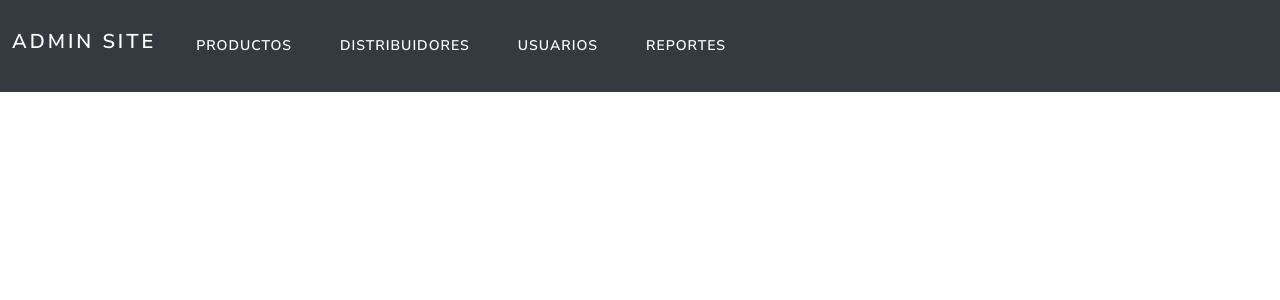
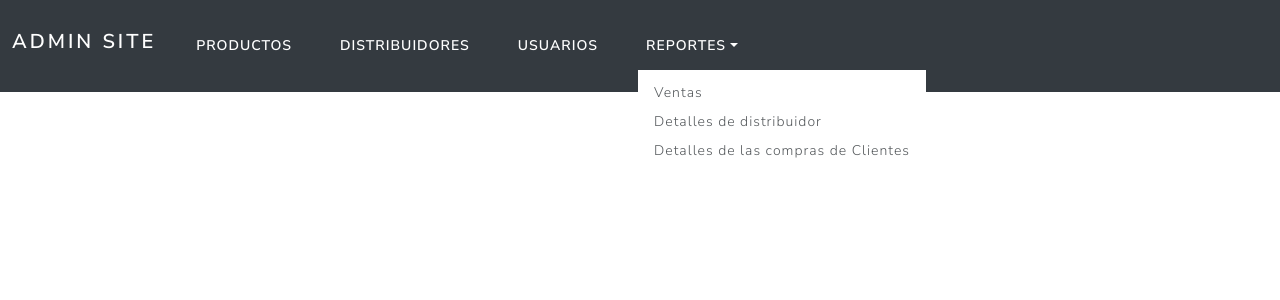
Before and after one commit to um-programacion-i/carro-compras-03-carro-compras-03, a React (Create React App) app in the folder front-end/: page /Admin/ in a window 1280 px wide. Shown: the top 300 px of the page. Built offline with nearby package versions, Linux system fonts and the light colour scheme.

Commit message:
la navegacion de reportes ahora se hace con un dropdown menu

```diff
--- a/front-end/src/App.js
+++ b/front-end/src/App.js
@@ -4,7 +4,6 @@ import {Login} from './components/Login'
 import {Admin} from './components/admin/Admin'
 import {Productos} from './components/admin/Productos'
 import {Usuarios} from './components/admin/Usuarios'
-import {Reportes} from './components/admin/Reportes'
 import {Distribuidores} from './components/admin/Distribuidores'
 import {ClientesDetalles} from './components/admin/report/ClientesDetalles'
 import {VentasDetalles} from './components/admin/report/VentasDetalles'
@@ -61,10 +60,6 @@ function App() {
                 <Admin/>
                 <Productos/>
               </Route>
-              <Route exact path="/Admin/Reportes" component={Reportes}>
-                <Admin/>
-                <Reportes/>
-              </Route>
               <Route exact path="/Admin/Usuarios" component={Usuarios}>
                 <Admin />
                 <Usuarios />
--- a/front-end/src/components/admin/Admin.js
+++ b/front-end/src/components/admin/Admin.js
@@ -1,4 +1,4 @@
-import React, {useEffect} from 'react'
+import React, {useEffect, useState} from 'react'
 import {useHistory} from "react-router-dom"
 import {Link} from 'react-router-dom'
 import Cookies from 'universal-cookie'
@@ -8,6 +8,10 @@ export const Admin = () => {
     const cookies = new Cookies()
 
     const history = useHistory()
+
+    let divReportes = React.createRef()
+
+    const [state, setstate] = useState(false)
 
     const checkLogin = () => {
 
@@ -25,6 +29,10 @@ export const Admin = () => {
             }
         }
 
+    const cambiarEstado = () => {
+        if(state === false) setstate(true)
+        else setstate(false)
+    }
 
     useEffect(() => {
         checkLogin()
@@ -65,10 +73,28 @@ export const Admin = () => {
                         Usuarios
                     </Link>
                     </li>
-                    <li className="nav-item">
-                    <Link className="nav-link active" aria-current="page" to="/Admin/Reportes">
-                        Reportes
-                    </Link>
+
+                    <li className="nav-item dropdown" onClick={e => cambiarEstado()}>
+                        <Link
+                            className="nav-link dropdown-toggle show"
+                            data-bs-toggle="dropdown"
+                            role="button"
+                        >
+                            Reportes
+                        </Link>
+                    { !state &&
+                        <div className="dropdown-menu show" data-bs-popper="none">
+                            <Link className="dropdown-item" to = '/Admin/Reportes/VentasDetalles'>
+                            Ventas
+                            </Link>
+                            <Link className="dropdown-item" to = '/Admin/Reportes/DistribuidorDetalles'>
+                            Detalles de distribuidor
+                            </Link>
+                            <Link className="dropdown-item" to = '/Admin/Reportes/ClientesDetalles'>
+                            Detalles de las compras de Clientes
+                            </Link>
+                        </div>
+                    }
                     </li>
                 </ul>
                 </div>
--- a/front-end/src/components/admin/Reportes.js
+++ /dev/null
@@ -1,60 +0,0 @@
-import React , {useEffect} from 'react'
-import {Link, useHistory} from "react-router-dom"
-import Cookies from 'universal-cookie'
-import 'bootswatch/dist/lux/bootstrap.min.css'
-
-
-export const Reportes = () => {
-
-    const cookies = new Cookies()
-
-    const history = useHistory()
-
-    const checkLogin = () => {
-
-        // Este primer if chequea si el usuario logeado con exito es un admin o un user,
-        // de ser este ultimo se lo redirige hacia su url correspondiente, si no se queda
-        // en la que esta situado
-
-        if(cookies.get('nombre')){
-            if(cookies.get('tipo') === 'false'){
-                history.push('/User');
-            }
-        }
-        if(!cookies.get('nombre')){
-            history.push('./');
-            }
-        }
-
-    useEffect(() => {
-        checkLogin()
-    })
-
-
-    return (
-    <React.Fragment>
-    <br/>
-    <h1>Reportes</h1>
-    <div style={{display: 'flex',  justifyContent:'center', alignItems:'center', height: '50vh'}}>
-    <Link to='/Admin/Reportes/VentasDetalles'>
-    <button className="btn btn-primary me-md-10"
-    type="button">
-        Ventas
-    </button>
-    </Link>
-    <Link to='/Admin/Reportes/ClientesDetalles'>
-    <button className="btn btn-primary"
-    type="button">
-        Clientes
-    </button>
-    </Link>
-    <Link to='/Admin/Reportes/DistribuidorDetalles'>
-    <button className="btn btn-primary"
-    type="button">
-        Distribuidor
-    </button>
-    </Link>
-    </div>
-    </React.Fragment>
-        )
-}
```
